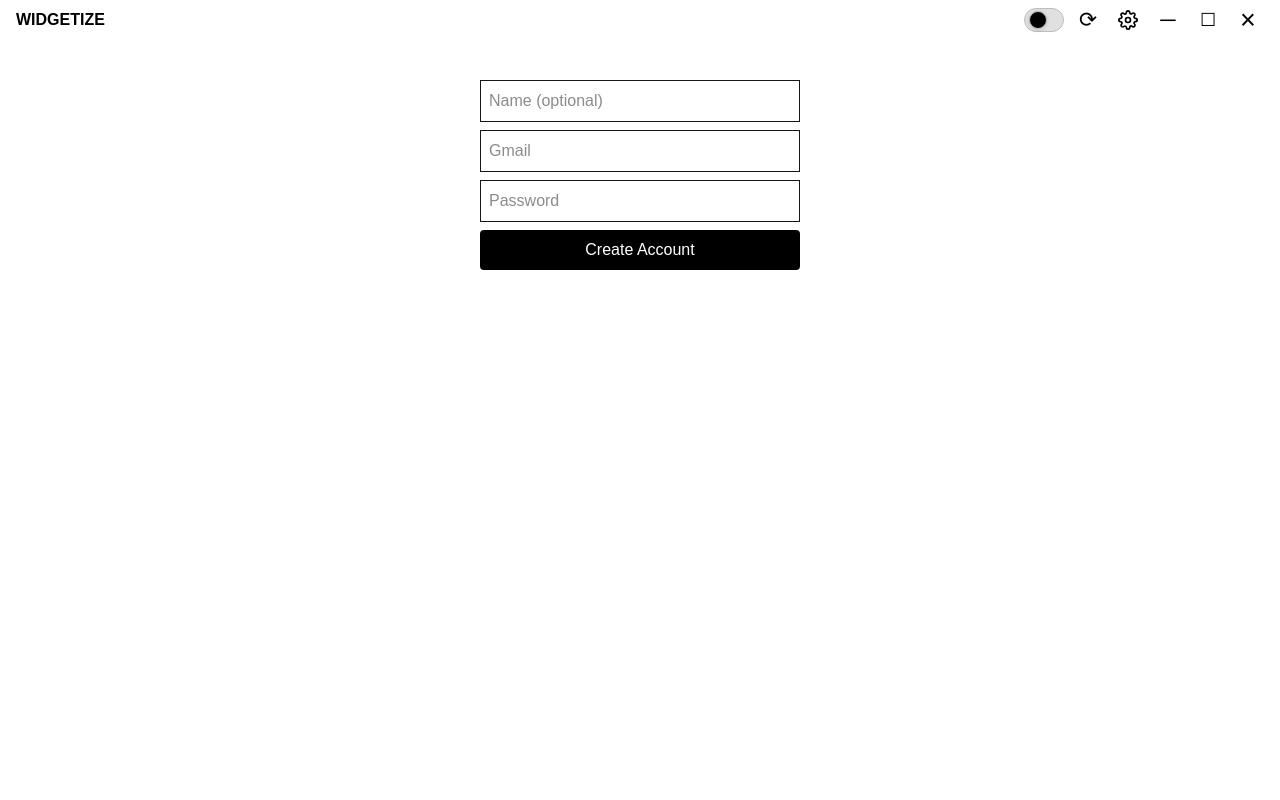
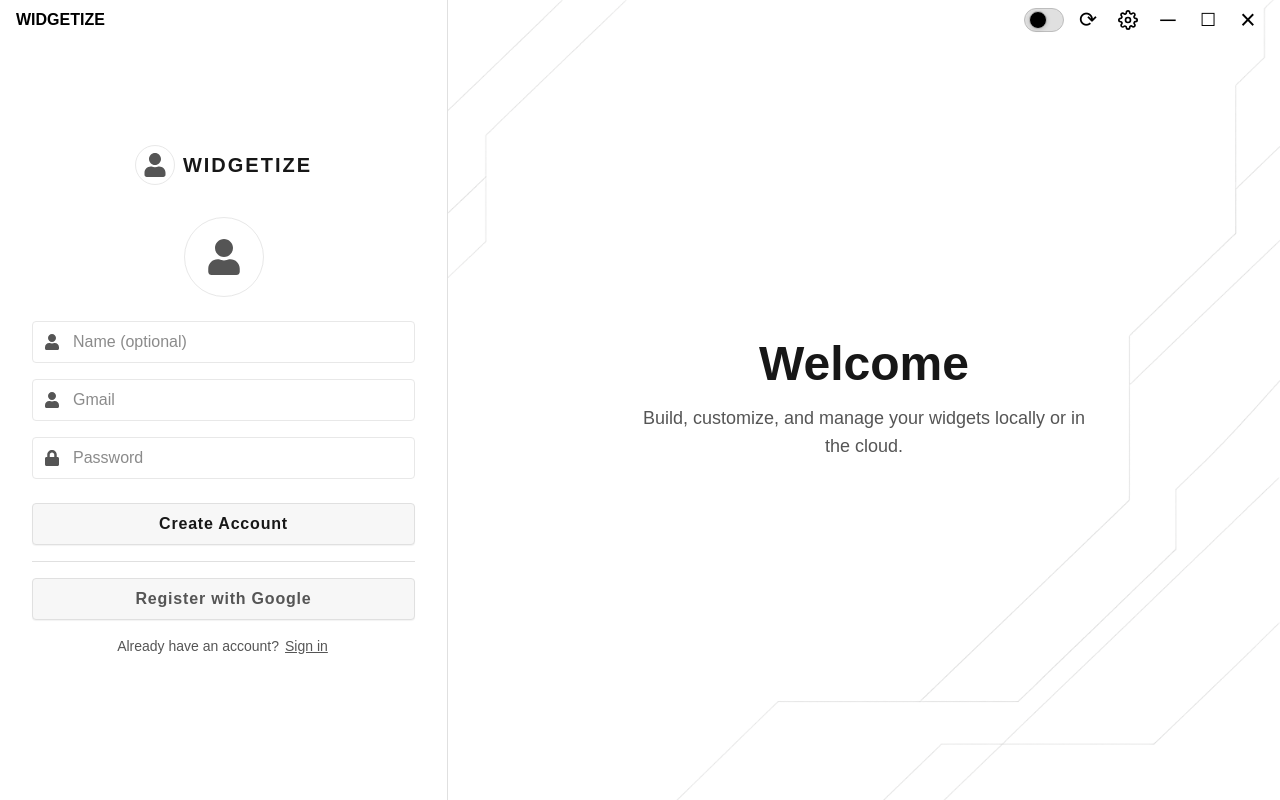
Before and after one commit to llotze/modular-widget-builder, a Next.js app: page /auth/register in a window 1280 px wide. Built offline with nearby package versions, Linux system fonts and the light colour scheme.

Commit message:
matched registration page to sign in page

```diff
--- a/src/app/auth/register/page.tsx
+++ b/src/app/auth/register/page.tsx
@@ -2,6 +2,7 @@
 import { signIn } from "next-auth/react";
 import { useRouter } from "next/navigation";
 import { useState } from "react";
+import { FaUser, FaLock } from "react-icons/fa";
 
 export default function Register() {
   const [name, setName] = useState("");
@@ -40,13 +41,72 @@ export default function Register() {
   };
 
   return (
-    <form onSubmit={handleSubmit} className="flex flex-col gap-2 max-w-xs mx-auto mt-20">
+    <div
+      className="min-h-screen flex"
+      style={{ background: "var(--color-bg-main)" }}
+    >
+      {/* Left: Register Form */}
+      <div
+        className="flex flex-col justify-center items-center w-full max-w-md px-8 py-12 z-10"
+        style={{
+          background: "var(--color-bg-main)",
+          borderRight: "1px solid var(--color-border)",
+        }}
+      >
+        {/* Logo and Title */}
+        <div className="flex items-center gap-2 mb-8">
+          <div
+            className="w-10 h-10 border rounded-full flex items-center justify-center"
+            style={{
+              background: "var(--color-bg-section)",
+              borderColor: "var(--color-bg-accent)",
+            }}
+          >
+            <FaUser className="text-2xl" style={{ color: "var(--color-text-muted)" }} />
+          </div>
+          <span
+            className="text-xl font-bold tracking-widest"
+            style={{ color: "var(--color-text-main)" }}
+          >
+            WIDGETIZE
+          </span>
+        </div>
+        {/* Avatar Icon */}
+        <div
+          className="w-20 h-20 rounded-full flex items-center justify-center mb-6 border"
+          style={{
+            background: "var(--color-bg-main)",
+            borderColor: "var(--color-bg-accent)",
+          }}
+        >
+          <FaUser className="text-4xl" style={{ color: "var(--color-text-muted)" }} />
+        </div>
+        {/* Registration Form */}
+        <form
+          onSubmit={handleSubmit}
+          className="flex flex-col gap-4 w-full"
+        >
+          <div className="relative">
+            <FaUser
+              className="absolute left-3 top-1/2 -translate-y-1/2"
+              style={{ color: "var(--color-text-muted)" }}
+            />
             <input
               type="text"
               placeholder="Name (optional)"
               value={name}
               onChange={e => setName(e.target.value)}
-        className="border p-2"
+              className="pl-10 pr-3 py-2 rounded border w-full transition"
+              style={{
+                color: "var(--color-text-main)",
+                borderColor: "var(--color-bg-accent)",
+              }}
+            />
+          </div>
+          <div className="relative">
+            <FaUser
+              className="absolute left-3 top-1/2 -translate-y-1/2"
+              style={{ color: "var(--color-text-muted)" }}
             />
             <input
               type="email"
@@ -54,7 +114,17 @@ export default function Register() {
               value={email}
               onChange={e => setEmail(e.target.value)}
               required
-        className="border p-2"
+              className="pl-10 pr-3 py-2 rounded border w-full transition"
+              style={{
+                color: "var(--color-text-main)",
+                borderColor: "var(--color-bg-accent)",
+              }}
+            />
+          </div>
+          <div className="relative">
+            <FaLock
+              className="absolute left-3 top-1/2 -translate-y-1/2"
+              style={{ color: "var(--color-text-muted)" }}
             />
             <input
               type="password"
@@ -62,16 +132,109 @@ export default function Register() {
               value={password}
               onChange={e => setPassword(e.target.value)}
               required
-        className="border p-2"
+              className="pl-10 pr-3 py-2 rounded border w-full transition"
+              style={{
+                color: "var(--color-text-main)",
+                borderColor: "var(--color-bg-accent)",
+              }}
             />
+          </div>
           {error && <div className="text-red-500 text-sm">{error}</div>}
           <button
             type="submit"
-        className="bg-black text-white p-2 rounded"
+            className="font-semibold py-2 rounded mt-2 transition-colors"
+            style={{
+              border: "1px solid var(--color-border)",
+              color: "var(--color-text-main)",
+              background: "var(--color-button-base)",
+              letterSpacing: "0.05em",
+              fontSize: "1rem",
+              boxShadow: "0 1px 1px 0 #0000000d",
+            }}
             disabled={loading}
           >
             {loading ? "Creating..." : "Create Account"}
           </button>
         </form>
+        {/* Divider */}
+        <div
+          className="w-full my-4"
+          style={{ borderTop: "1px solid var(--color-border)" }}
+        />
+        {/* Social/Google Sign Up */}
+        <button
+          type="button"
+          className="font-semibold py-2 rounded w-full transition-colors"
+          style={{
+            border: "1px solid var(--color-border)",
+            color: "var(--color-text-muted)",
+            background: "var(--color-button-base)",
+            letterSpacing: "0.05em",
+            fontSize: "1rem",
+            boxShadow: "0 1px 1px 0 #0000000d",
+          }}
+          onClick={() => signIn("google", { callbackUrl: "/" })}
+        >
+          Register with Google
+        </button>
+        {/* Already have an account? */}
+        <div className="flex items-center gap-1 mt-4 text-sm">
+          <div
+            style={{
+              color: "var(--color-text-muted)",
+              userSelect: "none",
+            }}
+          >
+            Already have an account?
+          </div>
+          <div>
+            <span
+              className="underline signup-hover"
+              style={{
+                cursor: "pointer",
+                borderRadius: 4,
+                padding: "0 2px",
+                transition: "background 0.2s",
+                display: "inline-block",
+                color: "var(--color-text-muted)",
+              }}
+              onClick={() => router.push("/auth/signin")}
+              onMouseOver={e => (e.currentTarget.style.background = "var(--color-bg-accent)")}
+              onMouseOut={e => (e.currentTarget.style.background = "none")}
+            >
+              Sign in
+            </span>
+          </div>
+        </div>
+      </div>
+      {/* Right: Welcome Splash */}
+      <div
+        className="hidden md:flex flex-1 flex-col justify-center items-center relative overflow-hidden"
+        style={{ background: "var(--color-bg-section)" }}
+      >
+        {/* Background PNG with opacity */}
+        <div
+          className="absolute inset-0 w-full h-full"
+          style={{
+            backgroundImage: "url('/welcomebg.png')",
+            backgroundSize: "100% 100%",
+            backgroundPosition: "center",
+            backgroundRepeat: "no-repeat",
+            opacity: 0.18,
+            pointerEvents: "none",
+            zIndex: 0,
+          }}
+        />
+        {/* Foreground content */}
+        <div className="relative z-10 flex flex-col items-center">
+          <h1 className="text-5xl font-bold mb-4" style={{ color: "var(--color-text-main)" }}>
+            Welcome
+          </h1>
+          <p className="text-lg max-w-md text-center" style={{ color: "var(--color-text-muted)" }}>
+            Build, customize, and manage your widgets locally or in the cloud.
+          </p>
+        </div>
+      </div>
+    </div>
   );
 }
```
Lines whose indentation alone changed are shown as unchanged.
